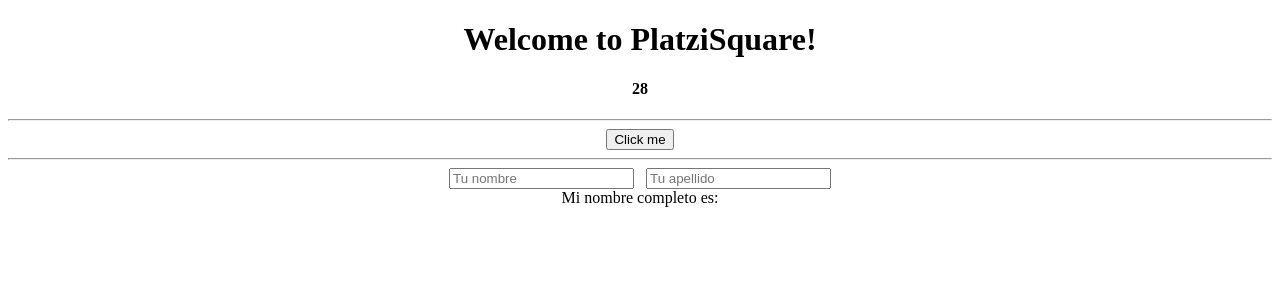
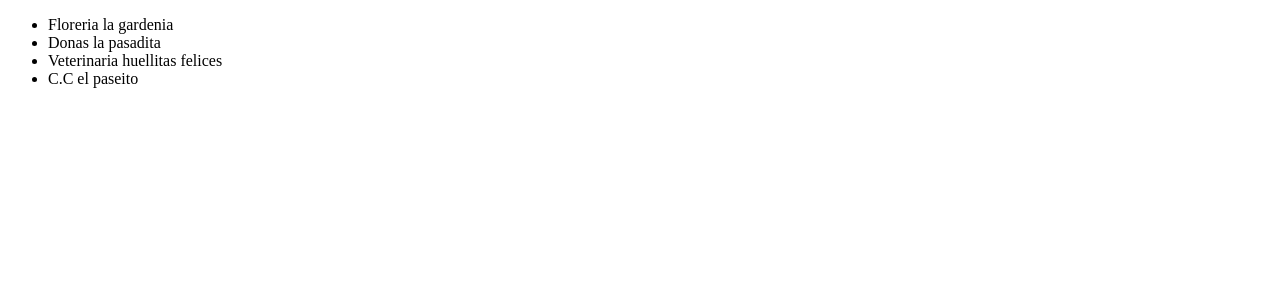
Before and after one commit to kendryj95/Angular4, an Angular app: page / in a window 1280 px wide. Shown: the top 300 px of the page. Built offline with nearby package versions, Linux system fonts and the light colour scheme.

Commit message:
practicando npm

```diff
--- a/src/app/app.component.html
+++ b/src/app/app.component.html
@@ -1,17 +1,8 @@
 <!--The content below is only a placeholder and can be replaced.-->
-<div style="text-align:center">
-  <h1>
-    Welcome to {{title}}!
-  </h1>
-  <h4>
-    {{a + 18}}
-  </h4>
-
-  <hr>
-  <button [disabled]="!listo" (click)="hacerAlgo()">Click me</button>
-  <hr>
-  <input type="text" placeholder="Tu nombre" [(ngModel)]="nombre"> &nbsp;
-  <input type="text" placeholder="Tu apellido" [(ngModel)]="apellido">
-  <br>
-  Mi nombre completo es: {{nombre}} {{apellido}}
-  </div>
+<ul>
+	<ng-container *ngFor="let lugar of lugares">
+	    <li *ngIf="lugar.active">
+	        {{lugar.nombre}}
+	    </li>
+    </ng-container>
+</ul>
--- a/src/app/app.component.ts
+++ b/src/app/app.component.ts
@@ -7,18 +7,16 @@ import { Component } from '@angular/core';
 })
 export class AppComponent {
   title = 'PlatziSquare';
-  a = 10;
-  listo = false;
-  nombre:string = '';
-  apellido:string = '';
+  lugares:any = [
+    {active: true, nombre:"Floreria la gardenia"},
+    {active: true, nombre:"Donas la pasadita"},
+    {active: true, nombre:"Veterinaria huellitas felices"},
+    {active: false, nombre:"Desarrolladores systems"},
+    {active: true, nombre:"C.C el paseito"},
+    {active: false, nombre:"Castillo la princesa"},
+  ]
 
   constructor(){
-  	setTimeout(() => {
-  		this.listo = true;
-  	},3000);
-  }
 
-  hacerAlgo(){
-  	alert("Probando Event Binding");
   }
 }
--- a/src/app/app.module.ts
+++ b/src/app/app.module.ts
@@ -3,6 +3,7 @@ import { NgModule } from '@angular/core';
 
 import { AppComponent } from './app.component';
 import { FormsModule } from '@angular/forms';
+import { AgmCoreModule } from '@agm/core';
 
 @NgModule({
   declarations: [
```
